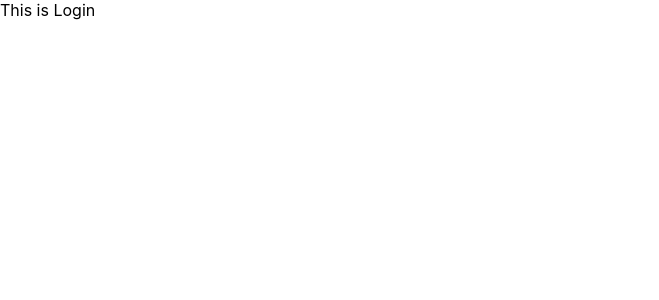
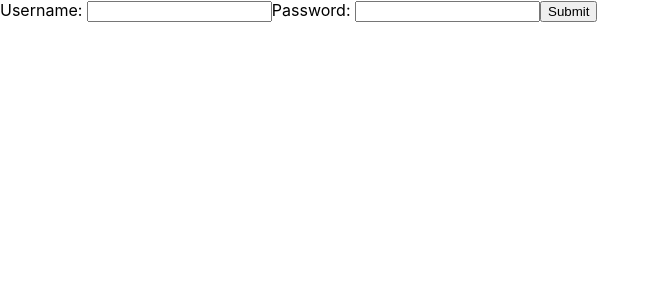
Before and after one commit to newtypeV2/ForgetMeNot-FE, a React (Create React App) app: page /login in a window 1280 px wide. Shown: the top 300 px of the page, without its empty margins (0-659 px from the left). Built offline with nearby package versions, Linux system fonts and the light colour scheme.

Commit message:
Added State and form on the login page. Issue was found in the React Dev tools.

```diff
--- a/src/App.js
+++ b/src/App.js
@@ -5,8 +5,8 @@ import { Route, Switch } from 'react-router-dom';
 import './App.css';
 
 function App() {
-  const [user, setCount] = useState({});
-
+  const [user, setUser] = useState({});
+  console.log('User is',user)
   return (
     <div className="App">
       <Switch>
--- a/src/containers/login.js
+++ b/src/containers/login.js
@@ -14,10 +14,24 @@ export class Login extends Component {
         // This is to push to another url.
         // this.props.history.push('/app')
     }
+
+    onChangeHandler = (key, value) => {
+        // console.log('sTaTe',this.state)
+        // this.setState({
+        //     [key] : value
+        // })
+    }
+
     render() {
         return (
             <div>
-                This is Login
+                <form>
+                    <label>Username: </label>
+                    <input type = 'text' name='username' onChange={(e)=>this.onChangeHandler('username',e.currentTarget.value)}/>
+                    <label>Password: </label>
+                    <input type = 'password' name='password' onChange={(e)=>this.onChangeHandler('password',e.currentTarget.value)}/>
+                    <input type = 'submit' name = 'submit' />
+                </form>
             </div>
         )
     }
```
